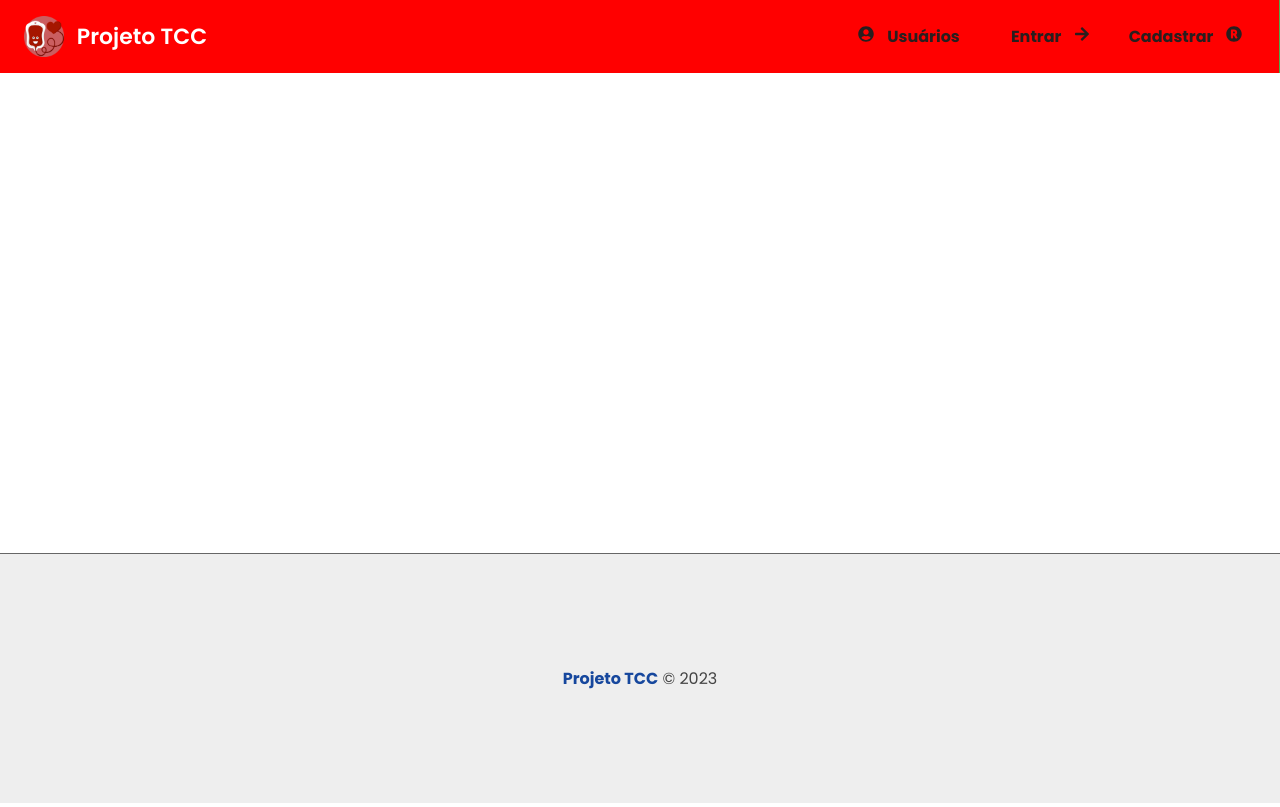
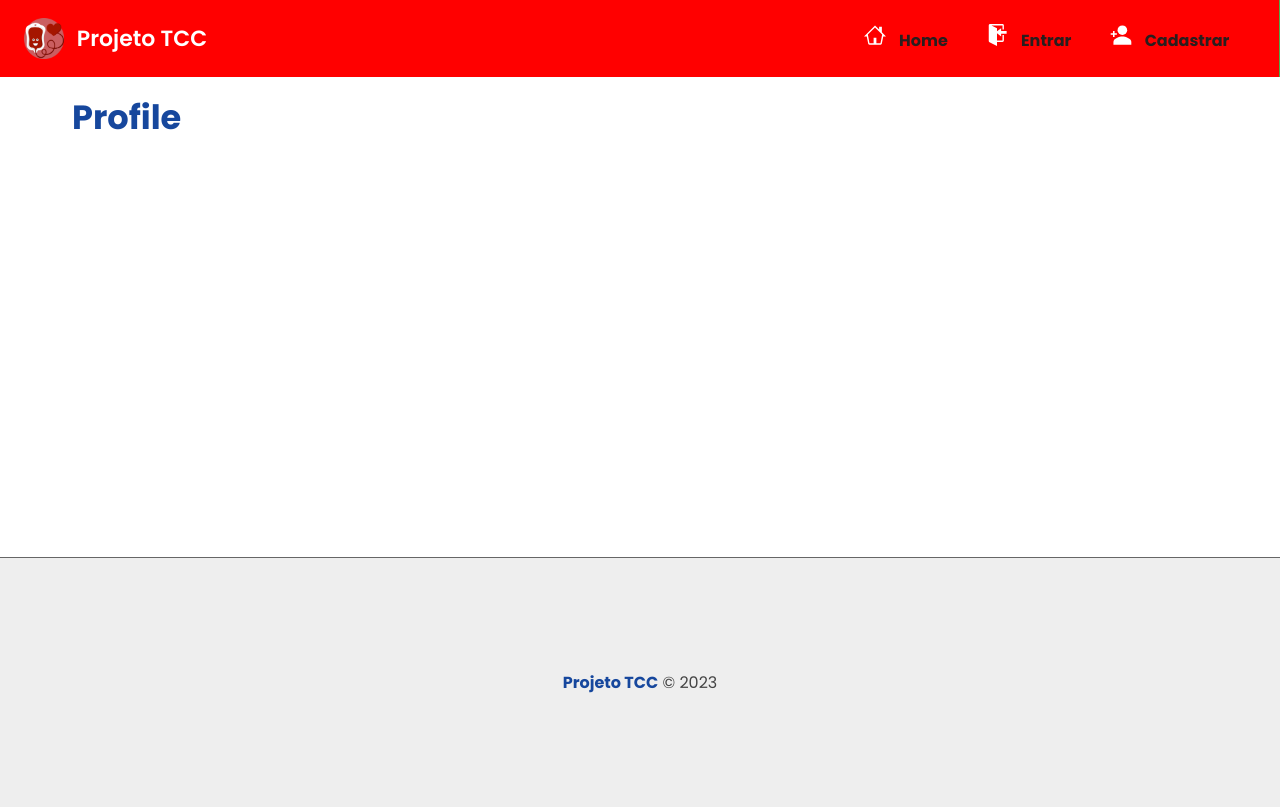
Before and after one commit to Felix566/TCC_projeto, a React (Create React App) app in the folder frontend/: page /user/profile in a window 1280 px wide. Built offline with nearby package versions, Linux system fonts and the light colour scheme.

Commit message:
Criando página de perfil

```diff
--- a/frontend/src/App.js
+++ b/frontend/src/App.js
@@ -11,6 +11,7 @@ import Message from "./components/layout/Message";
 import Login from "./components/pages/Auth/Login";
 import Register from "./components/pages/Auth/Register";
 import Home from "./components/pages/Home";
+import Profile from "./components/pages/User/Profile";
 
 /* Context */
 import { UserProvider } from "./context/UserContext";
@@ -27,6 +28,8 @@ function App() {
 
             <Route path="/register" element={<Register />} />
 
+            <Route path="/user/profile" element={<Profile />} />
+
             <Route path="/" element={<Home />} />
           </Routes>
         </Container>
--- a/frontend/src/components/layout/Navbar.js
+++ b/frontend/src/components/layout/Navbar.js
@@ -1,7 +1,9 @@
 import { Link } from "react-router-dom";
 import { useContext } from "react";
 
-import { FaUserCircle, FaArrowRight, FaRegistered } from "react-icons/fa";
+import { GoHome, GoSignIn, GoSignOut } from "react-icons/go";
+import { IoPersonAddSharp } from "react-icons/io5";
+import { BsPersonVcard } from "react-icons/bs";
 
 import styles from "./Navbar.module.css";
 
@@ -21,22 +23,28 @@ function Navbar() {
       </div>
       <ul>
         <li>
-          <FaUserCircle />
-          <Link to="/">Usuários</Link>
+          <GoHome size={22} color="white" />
+          <Link to="/">Home</Link>
         </li>
         {authenticated ? (
           <>
+            <li>
+              <BsPersonVcard size={22} color="white" />
+              <Link to="/user/profile">Perfil</Link>
+            </li>
+
             <li onClick={logout}>Sair</li>
+            <GoSignOut size={22} color="white" />
           </>
         ) : (
           <>
             <li>
+              <GoSignIn size={22} color="white" />
               <Link to="/Login">Entrar</Link>
-              <FaArrowRight />
             </li>
             <li>
+              <IoPersonAddSharp size={22} color="white" />
               <Link to="/register">Cadastrar</Link>
-              <FaRegistered />
             </li>
           </>
         )}
--- a/frontend/src/components/pages/Auth/Login.js
+++ b/frontend/src/components/pages/Auth/Login.js
@@ -3,8 +3,6 @@ import Input from "../../form/Input";
 import { Link } from "react-router-dom";
 
 import styles from "../../form/Form.module.css";
-
-import { FaArrowRight } from "react-icons/fa";
 
 /* context */
 import { Context } from "../../../context/UserContext";
@@ -41,7 +39,6 @@ function Login() {
           handleOnChange={handleChange}
         />
         <input type="submit" value="Entrar" />
-        <FaArrowRight />
       </form>
       <p>
         Não é registrado? <Link to="/register">Clique aqui!</Link>
--- /dev/null
+++ b/frontend/src/components/pages/User/Profile.js
@@ -0,0 +1,9 @@
+function Profile() {
+  return (
+    <section>
+      <h1>Profile</h1>
+    </section>
+  );
+}
+
+export default Profile;
```
Also changed, not shown: frontend/src/components/pages/User/Profile.module.css (added).
